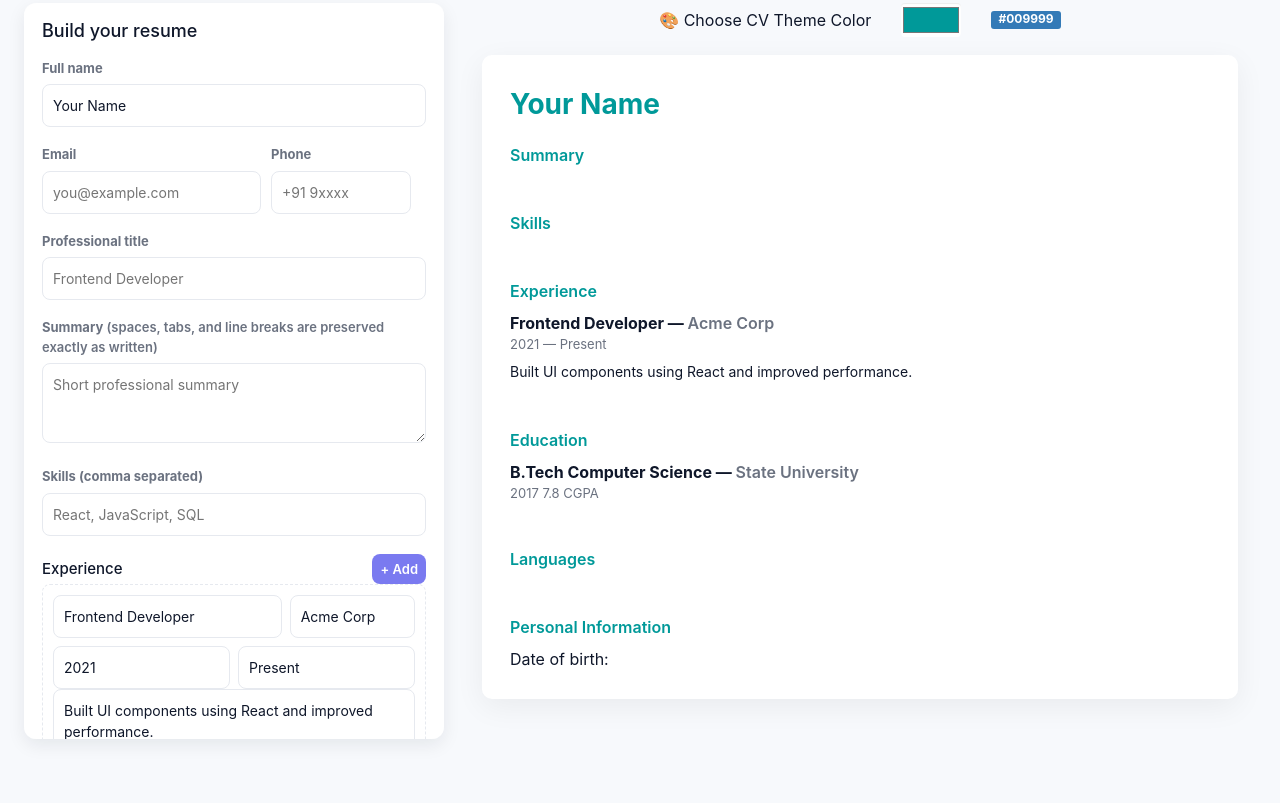
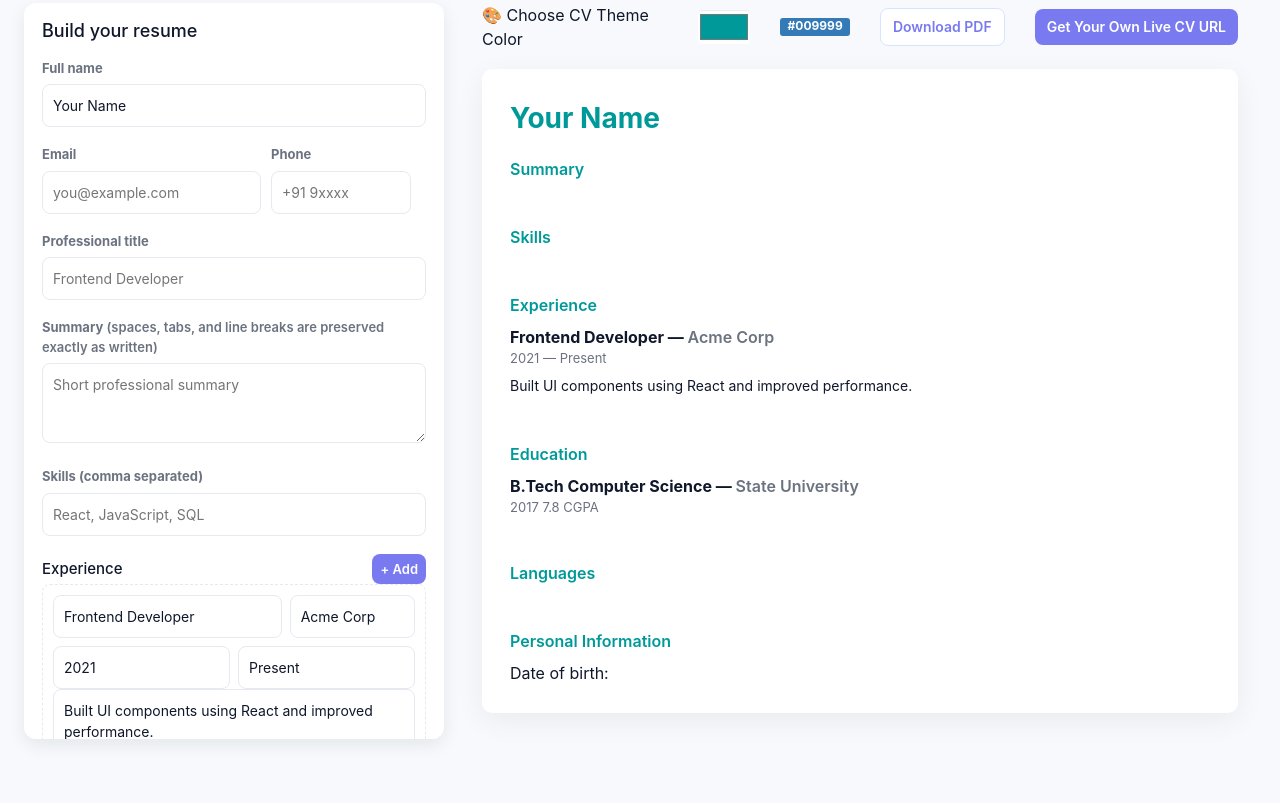
Before and after one commit to buildYourCV/home, a plain HTML site: page index.html in a window 1280 px wide. Shown: the part 54-857 px from the top of the page. Drawn offline with nearby package versions, Linux system fonts and the light colour scheme.

Commit message:
Added PDF download

```diff
--- a/index.html
+++ b/index.html
@@ -191,6 +191,8 @@
         <input type="color" id="colorPicker" value="#009999" class="form-control"
           style="width:60px; padding:0; border:none;">
         <span id="colorCode" class="label label-primary">#009999</span>
+        <button id="downloadPDFBtn" onclick="generatePDF()" class="btn secondary">Download PDF</button>
+        <button onclick="openPopup()" class="btn" title="Create your own shareable CV link. It can be accessed anywhere.">Get Your Own Live CV URL</button>
       </div>
 
       <div class="card preview" id="preview">
@@ -757,6 +759,26 @@
       }
     }
   </script>
+  <script src="https://cdnjs.cloudflare.com/ajax/libs/html2pdf.js/0.10.1/html2pdf.bundle.min.js"></script>
+  <script>
+        function generatePDF() {
+            // Choose the element that your content will be rendered to
+            const element = document.getElementById('preview');
+
+            // Configure options (optional)
+            const options = {
+                filename: 'downloaded-document.pdf',
+                margin: 15,
+                image: { type: 'jpeg', quality: 1 },
+                html2canvas: { scale: 2 },
+                jsPDF: { unit: 'mm', format: 'a4', orientation: 'portrait' }
+            };
+
+            // Use html2pdf to generate and save the PDF
+            html2pdf().set(options).from(element).save();
+        }
+    </script>
 </body>
 
+
 </html>
```
